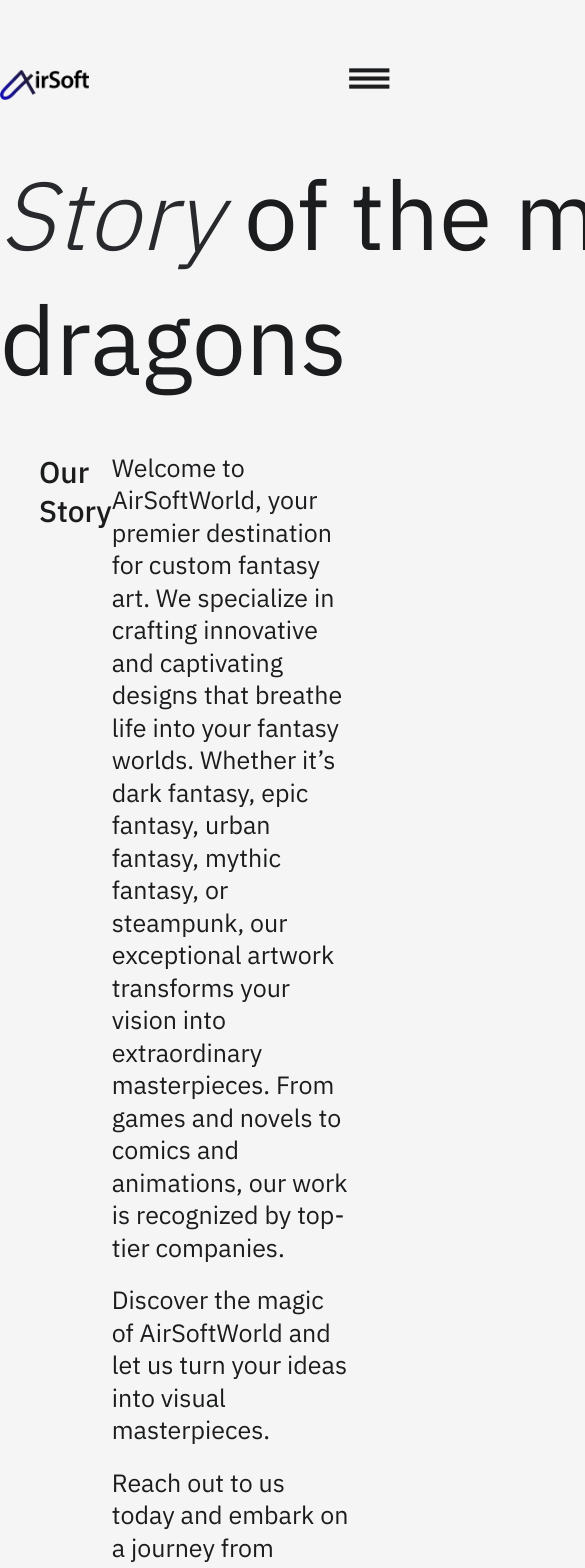
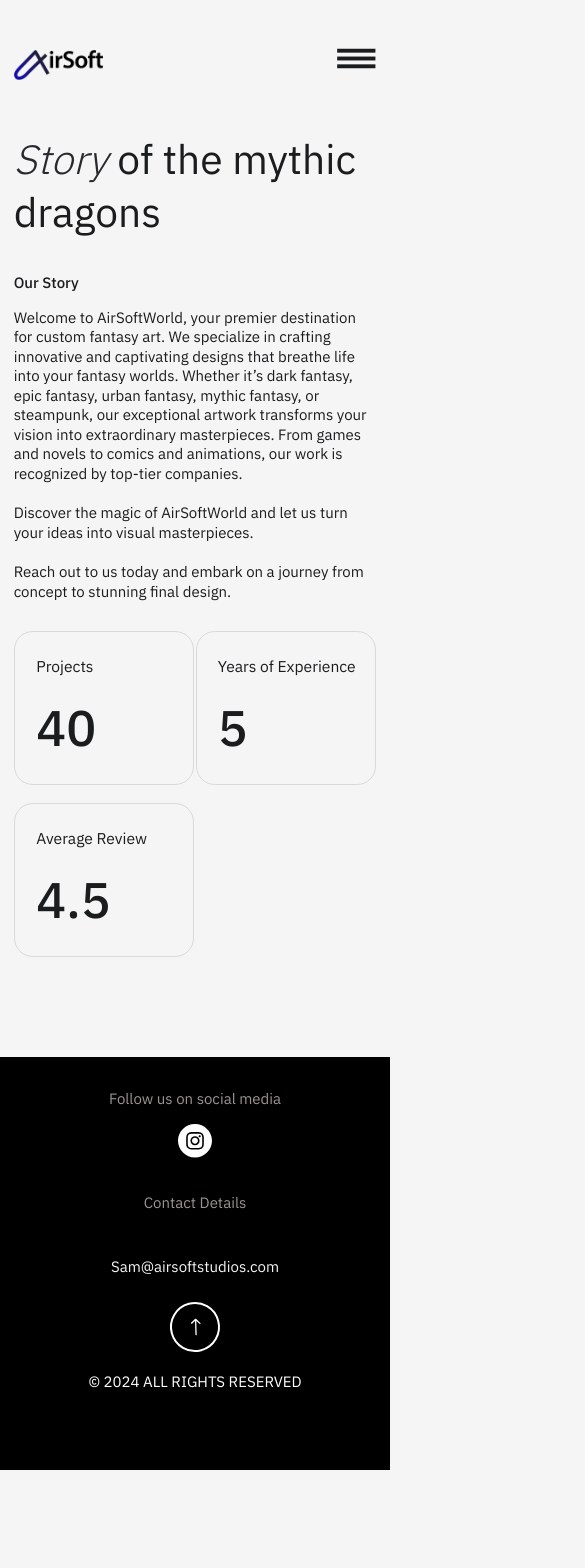
Before and after one commit to chayilDeborah/airsoft, a Next.js app: page /about in a window 390 px wide. Shown: the top 1568 px of the page, 585 px wide, since content can reach past the window. After the commit the page ends 1470 px from the top, so only its background shows below. Built offline with nearby package versions, Linux system fonts and the light colour scheme.

Commit message:
feat: about page responsiveness

```diff
--- a/app/about/page.tsx
+++ b/app/about/page.tsx
@@ -6,31 +6,31 @@ const About = () => {
     return (
         <main className='flex justify-center bg-[#f5f5f5]  '>
             <div className='w-full'>
-            <section className='w-full lg:max-w-[1450px] mx-auto mt-[50px] '>
+            <section className='lg:w-full w-[93%]  lg:max-w-[1450px] mx-auto mt-[30px] lg:mt-[50px] '>
                 <Navbar />
                 <section className='mt-[52px] '>
-                    <h1 className='text-[96px] leading-[124.8px] text-[#1B1C1E] w-[811px] mx-auto '><i className='font-light text-[#28292c]'>Story</i>  of the mythic dragons </h1>
+                    <h1 className='text-[40.78px] leading-[53px] lg:text-[96px] lg:leading-[124.8px] text-[#1B1C1E] lg:w-[811px] mx-auto '><i className='font-light text-[#28292c]'>Story</i>  of the mythic dragons </h1>
 
-                    <div className='mt-[50px] flex justify-between w-[80%] mx-auto '>
-                        <h1 className='text-[30px] leading-[39px] text-[#1B1C1E] font-medium  '>Our Story</h1>
-                        <div className='text-[#1B1C1E] text-[25px] leading-[32.5px] w-[725px] '>
+                    <div className='mt-[35px] lg:mt-[50px] md:flex justify-between w-full lg:w-[80%] mx-auto '>
+                        <h1 className='text-[15px] leading-[19.5px] lg:text-[30px] lg:leading-[39px] text-[#1B1C1E] font-medium  '>Our Story</h1>
+                        <div className='text-[#1B1C1E] text-[15px] leading-[19.5px] mt-[15px] md:mt-[0px] lg:text-[25px] lg:leading-[32.5px] lg:w-[725px] '>
                             <p>Welcome to AirSoftWorld, your premier destination for custom fantasy art. We specialize in crafting innovative and captivating designs that breathe life into your fantasy worlds. Whether it’s dark fantasy, epic fantasy, urban fantasy, mythic fantasy, or steampunk, our exceptional artwork transforms your vision into extraordinary masterpieces. From games and novels to comics and animations, our work is recognized by top-tier companies.</p>
                             <p className='my-[20px]'>Discover the magic of AirSoftWorld and let us turn your ideas into visual masterpieces. </p>
                             <p>Reach out to us today and embark on a journey from concept to stunning final design.</p>
                         </div>
                     </div>
-                    <div className='my-[100px] mx-auto grid grid-cols-3 lg:w-[924px] text-[#1B1C1E]'>
-                        <section className='w-[288px] rounded-[30px] border-[3px] border-[#D9D9D9] pt-[39px] pl-[35px] '>
-                            <h1 className='text-[25px] leading-[32.5px] '>Projects </h1>
-                            <h1 className='text-[80px] leading-[104px] font-medium mt-[30px] mb-[38px] '>40</h1>
+                    <div className='mt-[30px] mb-[100px] md:my-[100px] mx-auto grid grid-cols-2 md:grid-cols-3 lg:w-[924px] text-[#1B1C1E]'>
+                        <section className='w-[180px] lg:w-[288px] mx-auto lg:mx-[0px] rounded-[18.75px] lg:rounded-[30px] border-[1.88px] md:border-[3px] border-[#D9D9D9] pt-[24px] lg:pt-[39px] pl-[21px] lg:pl-[35px] '>
+                            <h1 className='text-[15.63px] leading-[20.3px] lg:text-[25px] lg:leading-[32.5px] '>Projects </h1>
+                            <h1 className='text-[50px] leading-[65px] lg:text-[80px] lg:leading-[104px] font-medium mt-[18.8px] lg:mt-[30px] mb-[24px] lg:mb-[38px] '>40</h1>
                         </section>
-                        <section className='w-[288px] rounded-[30px] border-[3px] border-[#D9D9D9] pt-[39px] pl-[35px] '>
-                            <h1 className='text-[25px] leading-[32.5px] '>Years of Experience  </h1>
-                            <h1 className='text-[80px] leading-[104px] font-medium mt-[30px] mb-[38px] '>5</h1>
+                        <section className='w-[180px] lg:w-[288px] mx-auto lg:mx-[0px] rounded-[18.75px] lg:rounded-[30px] border-[1.88px] md:border-[3px] border-[#D9D9D9] pt-[24px] lg:pt-[39px] pl-[21px] lg:pl-[35px] '>
+                            <h1 className='text-[15.63px] leading-[20.3px] lg:text-[25px] lg:leading-[32.5px] '>Years of Experience  </h1>
+                            <h1 className='text-[50px] leading-[65px] lg:text-[80px] lg:leading-[104px] font-medium mt-[18.8px] lg:mt-[30px] mb-[24px] lg:mb-[38px] '>5</h1>
                         </section>
-                        <section className='w-[288px] rounded-[30px] border-[3px] border-[#D9D9D9] pt-[39px] pl-[35px] '>
-                            <h1 className='text-[25px] leading-[32.5px] '>Average Review </h1>
-                            <h1 className='text-[80px] leading-[104px] font-medium mt-[30px] mb-[38px] '>4.5</h1>
+                        <section className='w-[180px] lg:w-[288px] mx-auto lg:mx-[0px] rounded-[18.75px] lg:rounded-[30px] border-[1.88px] md:border-[3px] border-[#D9D9D9] pt-[24px] lg:pt-[39px] pl-[21px] lg:pl-[35px] lg:mt-[0px] mt-[18px] '>
+                            <h1 className='text-[15.63px] leading-[20.3px] lg:text-[25px] lg:leading-[32.5px] '>Average Review </h1>
+                            <h1 className='text-[50px] leading-[65px] lg:text-[80px] lg:leading-[104px] font-medium mt-[18.8px] lg:mt-[30px] mb-[24px] lg:mb-[38px] '>4.5</h1>
                         </section>
                     </div>
                 </section>
--- a/app/payment/page.tsx
+++ b/app/payment/page.tsx
@@ -25,7 +25,7 @@ const Payment = () => {
   return (
     <main className='flex justify-center bg-[#f5f5f5]  '>
          <div className='w-full'>
-         <section className='w-full lg:max-w-[1450px] mx-auto mt-[50px] '>
+         <section className='lg:w-full w-[93%] lg:max-w-[1450px] mx-auto mt-[50px] '>
             <Navbar />
             <section className='mt-[52px] w-[811px]  mx-auto '>
             <h1 className='text-[96px] leading-[124.8px] text-[#1B1C1E] '><i className='font-light text-[#28292c]'>Fantasy</i> Payment Gate</h1>
```
